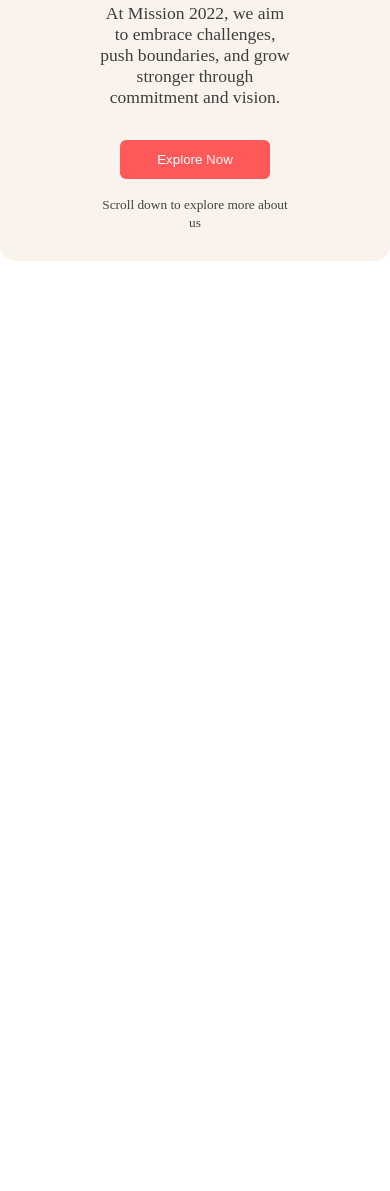
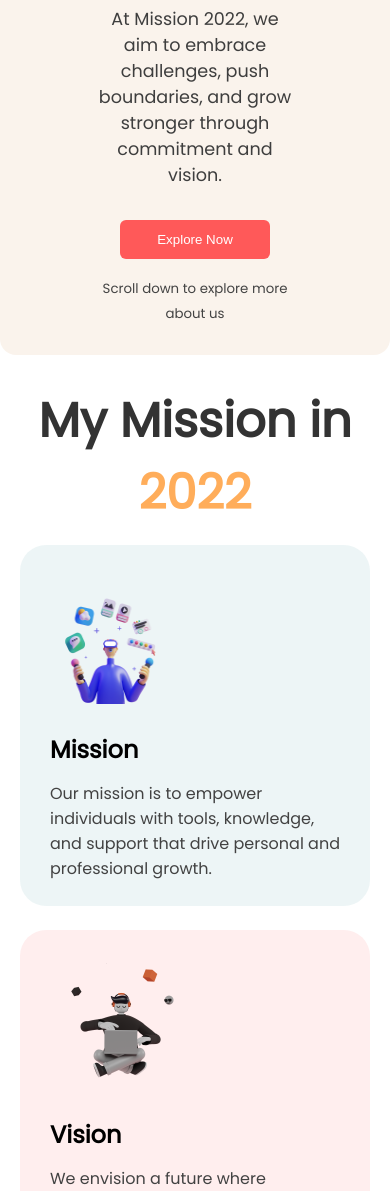
Before and after one commit to Adi-ops16/responsive-chllng, a plain HTML site: page index.html in a window 390 px wide. Shown: the part 809-2000 px from the top of the page. Before the commit the page ends 1070 px from the top, so only its background shows below. Drawn offline with Linux system fonts and the light colour scheme.

Commit message:
added the mission section with responsive design

```diff
--- a/index.html
+++ b/index.html
@@ -13,10 +13,10 @@
     <title>My Practice</title>
 </head>
 
-<body class=".poppins-regular">
+<body class="poppins-regular">
     <header class="flex">
         <div class="header-content ">
-            <p class="section-tytle header-tytle">
+            <p class="section-tytle header-tytle yeseva-one-regular">
                 Stay Focused on
                 <span class="special-span">Mission 2022</span>
             </p>
@@ -29,7 +29,26 @@
         </div>
     </header>
     <main>
-
+        <section class="mission">
+            <h1 class="section-tytle mission-tytle ">My Mission in <span class="special-span">2022</span></h1>
+            <div class="mission-container">
+                <div class="mission-card" id="bg-green" >
+                    <img src="images/illustrators/illustrator-1.png" alt="" class="card-icon">
+                    <h5 class="card-tytle">Mission</h5>
+                    <p class="card-description">Our mission is to empower individuals with tools, knowledge, and support that drive personal and professional growth.</p>
+                </div>
+                <div class="mission-card" id="bg-pink" >
+                    <img src="images/illustrators/illustrator-2.png" alt="" class="card-icon">
+                    <h5 class="card-tytle">Vision</h5>
+                    <p class="card-description">We envision a future where technology and teamwork lead to innovative solutions and a better tomorrow for all.</p>
+                </div>
+                <div class="mission-card" id="bg-yellow" >
+                    <img src="images/illustrators/illustrator-3.png" alt="" class="card-icon">
+                    <h5 class="card-tytle">Goals</h5>
+                    <p class="card-description">Our goals include continuous improvement, creative thinking, and building a platform that brings real change in 2022.</p>
+                </div>
+            </div>
+        </section>
     </main>
     <footer>
 
--- a/style.css
+++ b/style.css
@@ -42,11 +42,10 @@ body {
 }
 
 .section-tytle {
-    font-size: 3.75rem;
+    font-size: 3;
     color: #333333;
-    border-left: 4px solid #FF5959;
-    border-radius: 5px;
     margin-bottom: 16px;
+    font-weight: bold;
 }
 
 .special-span {
@@ -84,7 +83,11 @@ header {
 }
 
 .header-tytle {
+    font-size: 3.75rem;
     padding-left: 13px;
+    border-left: 4px solid #FF5959;
+    border-radius: 5px;
+    font-weight: normal;
 }
 
 .header-img-container>img {
@@ -94,6 +97,52 @@ header {
 .header-footer {
     color: #434343;
 }
+
+/* mission-styles */
+.mission{
+    margin: 60px 156px 80px;
+}
+.mission-container{
+    display: flex;
+    justify-content: center;
+    gap: 24px;
+}
+.mission-tytle{
+    font-size: 3rem;
+    text-align: center;
+    font-weight: bold;
+}
+.mission-card{
+    border-radius: 26px;
+    padding: 25px 30px ;
+}
+/* card-colours */
+
+#bg-green{
+     background-color: rgba(79, 157, 166, 0.1);
+}
+#bg-pink{
+    background-color: rgba(255, 89, 89, 0.1);
+}
+#bg-yellow{
+    background-color: #FFF4D6;
+}
+
+
+.card-icon{
+    width: 141px;
+    height: 141px;
+}
+.card-tytle{
+    font-size: 1.5rem;
+    color: black;
+    font-weight: 600;
+    margin: 14px 0;
+}
+.card-description{
+    color: #424242;
+}
+/* responsive-styles */
 
 /* small-device-styles */
 
@@ -112,10 +161,16 @@ header {
         margin-left: 25%;
         margin-top: 1.5rem;
     }
+    .mission{
+        margin: 30px 20px;
+    }
+    .mission-container{
+        flex-wrap: wrap;
+    }
 }
 
 /* medium-device-styles */
-@media screen and (min-width:577px) and (max-width:832px) {
+@media screen and (min-width:577px) and (max-width:800px) {
     header {
         flex-direction: column-reverse;
         text-align: center;
@@ -129,4 +184,31 @@ header {
         margin-left: 25%;
         margin-top: 1.5rem;
     }
+    .mission{
+        margin: 30px 20px;
+    }
+    .mission-container{
+       flex-wrap: wrap;
+    }
 }
+/* medium-small-devices */
+
+   @media screen and (min-width:801px) and (max-width:950px) {
+    .mission{
+        margin: 30px 20px;
+    }
+    .mission-container{
+       flex-wrap: wrap;
+    }
+   }
+
+/* medium-large-devices */
+
+@media screen and (min-width:951px) and (max-width:1280px) {
+    .mission{
+        margin: 30px 20px;
+    }
+    .mission-container{
+      flex-wrap: wrap;
+    }
+}
```
